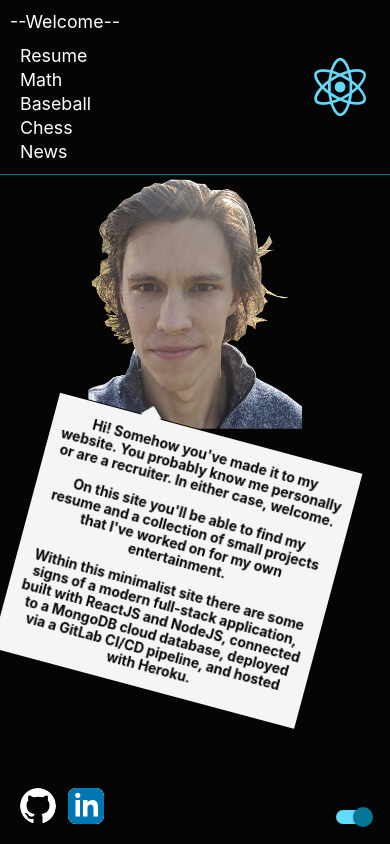
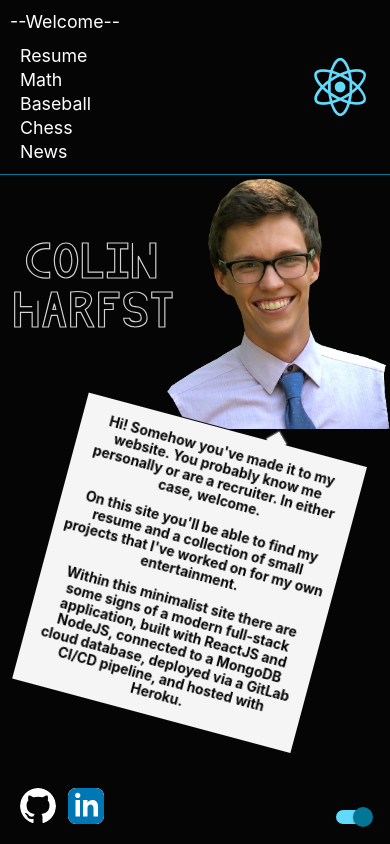
Before and after one commit to colinharfst/example-site, a React (Create React App) app in the folder client/: page / in a window 390 px wide. Built offline with nearby package versions, Linux system fonts and the light colour scheme.

Commit message:
add animated ~signature~

```diff
--- a/client/src/components/home/home.jsx
+++ b/client/src/components/home/home.jsx
@@ -2,21 +2,23 @@ import React from "react";
 import "./home.scss";
 import self from "./self.png";
 import selfie from "./selfie.png";
-// import Signature from "../widgets/signature";
+import Signature from "../widgets/signature";
 
 export function Home() {
   document.title = "Colin Harfst - Home";
 
   return (
     <>
-      {/* <Signature /> */}
       <div>
-        <img
-          src={Math.floor(Math.random() * 2) ? self : selfie}
-          alt={Math.floor(Math.random() * 2) ? "not a selfie" : "a selfie"}
-          style={{ marginTop: "4px" }}
-          height={250}
-        />
+        <div style={{ display: "flex", justifyContent: "center", alignContent: "center" }}>
+          <Signature />
+          <img
+            src={Math.floor(Math.random() * 1) + 1 ? self : selfie} // Only showing the professional pic
+            alt={Math.floor(Math.random() * 1) + 1 ? "not a selfie" : "a selfie"} // Only showing the professional pic
+            style={{ marginTop: "4px" }}
+            height={250}
+          />
+        </div>
         <div className="home-text">
           <h3>
             Hi! Somehow you've made it to my website. You probably know me personally or are a recruiter. In either
--- a/client/src/components/home/home.scss
+++ b/client/src/components/home/home.scss
@@ -1,7 +1,7 @@
 .home-text {
   background-color: white;
   border: 1.5px solid #7d7d7d;
-  transform: rotate(15deg) translate(-90px, -10px);
+  transform: rotate(15deg) translate(-40px, -10px);
   max-width: 450px;
   margin: 20px auto;
   padding: 0 10px;
@@ -9,10 +9,11 @@
     content: "";
     position: absolute;
     top: -10px;
+    right: 30%;
     background-color: white;
     border: 1.5px solid #7d7d7d;
     border-width: 1.5px 1.5px 0 0;
-    transform: translate(-50%) rotate(-45deg);
+    transform: rotate(-45deg);
     width: 15px;
     height: 15px;
   }
@@ -34,13 +35,7 @@
 @media only screen and (max-width: 675px) {
   .home-text {
     transform: rotate(15deg) translate(-60px, -10px);
-    margin-left: 75px;
+    margin-left: 100px;
     margin-bottom: 0;
   }
 }
-
-@media only screen and (max-width: 500px) {
-  .home-text::before {
-    left: 30%;
-  }
-}
--- a/client/src/components/widgets/signature.jsx
+++ b/client/src/components/widgets/signature.jsx
@@ -1,148 +1,59 @@
 import React from "react";
 import "./signature.scss";
 
-const isWideScreen = false;
+export function Signature() {
+  //   const [isWideScreen, setIsWideScreen] = useState(false);
 
-export function Signature() {
+  //   useEffect(() => {
+  //     window.addEventListener("resize", () => {
+  //       const width = Math.max(document.documentElement.clientWidth || 0, window.innerWidth || 0);
+  //       setIsWideScreen(width > 675);
+  //     });
+  //   }, []);
+
+  const isWideScreen = false;
+
   if (isWideScreen) {
     return (
-      <svg width="532" height="76" viewBox="0 0 532 76" fill="none">
+      <svg className="signature" width="532" height="76" viewBox="0 0 532 76" fill="none">
         <g>
           {/* Letters are 60 tall x 40 wide (except L, I, F, & T which are 35 wide) */}
           {/* Letters are 10 thick */}
           {/* Everything has a margin of 8 */}
-          <path
-            d="m 48 8 c -50 -5 -50 65 0 60 l 0 -10 c -36 5 -36 -45 0 -40 l 0 -11"
-            id="C"
-            stroke="#D3D3D3"
-            stroke-width="2"
-          />
-          <path
-            d="m 76 8 c -20 0 -20 30 -20 30 c 0 0 0 30 20 30 c 20 0 20 -30 20 -30 c 0 0 0 -30 -20 -30 m 0 10 c -10 0 -10 20 -10 20 c 0 0 0 20 10 20 c 10 0 10 -20 10 -20 c 0 0 0 -20 -10 -20"
-            id="O"
-            stroke="#D3D3D3"
-            stroke-width="2"
-          />
-          <path d="m 104 8 l 0 60 35 0 0 -10 -25 0 0 -50 -11 0" id="L" stroke="#D3D3D3" stroke-width="2" />
-          <path
-            d="m 159.5 8 l -12.5 0 0 10 12.5 0 0 40 -12.5 0 0 10 35 0 0 -10 -12.5 0 0 -40 12.5 0 0 -10 -22.5 0"
-            id="I"
-            stroke="#D3D3D3"
-            stroke-width="2"
-          />
-          <path
-            d="m 190 8 l 0 60 10 0 0 -37.5 20 37.5 10 0 0 -60 -10 0 0 37.5 -20 -37.5 -11 0"
-            id="N"
-            stroke="#D3D3D3"
-            stroke-width="2"
-          />
-          <path
-            d="m 292 33 l -20 0 0 -25 -10 0 0 60 10 0 0 -25 20 0 0 25 10 0 0 -60 -10 0 0 25 -1 0"
-            id="H"
-            stroke="#D3D3D3"
-            stroke-width="2"
-          />
-          <path
-            d="m 324 8 l -15 60 10 0 5 -20 10 0 5 20 10 0 -15 -60 -11 0 m 3.5 30 5 0 -2.5 -10 -2.5 10 1 0 "
-            id="A"
-            stroke="#D3D3D3"
-            stroke-width="2"
-          />
-          <path
-            d="m 358 8 l 0 60 10 0 0 -25 7.5 0 12.5 25 10 0 -15 -30 c 12 -6 25 -36 -25 -30 l -1 0 m 10 10 l 0 15 7.5 0 c 12 -6 15 -18 -7.5 -15 l -1 0"
-            id="R"
-            stroke="#D3D3D3"
-            stroke-width="2"
-          />
-          <path
-            d="m 441 8 l -35 0 0 60 10 0 0 -30 15 0 0 -10 -15 0 0 -10 25 0 0 -10 -1 0"
-            id="F"
-            stroke="#D3D3D3"
-            stroke-width="2"
-          />
-          <path
-            d="m 489 23 c 0 -20 -40 -20 -40 0 c 0 15 12 20 20 20 c 8 0 10 4 10 10 c 0 8 -18 8 -20 0 l -10 0 c 0 20 40 20 40 0 c 0 -15 -12 -20 -20 -20 c -8 0 -10 -4 -10 -10 c 0 -8 18 -8 20 0 l 11 0"
-            id="S"
-            stroke="#D3D3D3"
-            stroke-width="2"
-          />
-          <path
-            d="m 512 8 l -17.5 0 0 10 12.5 0 0 50 10 0 0 -50 12.5 0 0 -10 -17.5 0"
-            id="T"
-            stroke="#D3D3D3"
-            stroke-width="2"
-          />
+          <path d="m 48 8 c -53 -5 -53 65 0 60 l 0 -10 c -40 5 -40 -45 0 -40 l 0 -11" />
+          <path d="m 76 8 c -20 0 -20 30 -20 30 c 0 0 0 30 20 30 c 20 0 20 -30 20 -30 c 0 0 0 -30 -20 -30 m 0 10 c -10 0 -10 20 -10 20 c 0 0 0 20 10 20 c 10 0 10 -20 10 -20 c 0 0 0 -20 -10 -20" />
+          <path d="m 104 8 l 0 60 35 0 0 -10 -25 0 0 -50 -11 0" />
+          <path d="m 159.5 8 l -12.5 0 0 10 12.5 0 0 40 -12.5 0 0 10 35 0 0 -10 -12.5 0 0 -40 12.5 0 0 -10 -22.5 0" />
+
+          <path d="m 190 8 l 0 60 10 0 0 -37.5 20 37.5 10 0 0 -60 -10 0 0 37.5 -20 -37.5 -11 0" />
+          <path d="m 292 33 l -20 0 0 -25 -10 0 0 60 10 0 0 -25 20 0 0 25 10 0 0 -60 -10 0 0 25 -1 0" />
+          <path d="m 324 8 l -15 60 10 0 5 -20 10 0 5 20 10 0 -15 -60 -11 0 m 3.5 30 5 0 -2.5 -10 -2.5 10 1 0 " />
+          <path d="m 358 8 l 0 60 10 0 0 -25 7.5 0 12.5 25 10 0 -15 -30 c 12 -6 25 -36 -25 -30 l -1 0 m 10 10 l 0 15 7.5 0 c 12 -6 15 -18 -7.5 -15 l -1 0" />
+          <path d="m 441 8 l -35 0 0 60 10 0 0 -30 15 0 0 -10 -15 0 0 -10 25 0 0 -10 -1 0" />
+          <path d="m 489 23 c 0 -20 -40 -20 -40 0 c 0 15 12 20 20 20 c 8 0 10 4 10 10 c 0 8 -18 8 -20 0 l -10 0 c 0 20 40 20 40 0 c 0 -15 -12 -20 -20 -20 c -8 0 -10 -4 -10 -10 c 0 -8 18 -8 20 0 l 11 0" />
+          <path d="m 512 8 l -17.5 0 0 10 12.5 0 0 50 10 0 0 -50 12.5 0 0 -10 -17.5 0" />
         </g>
       </svg>
     );
   } else {
     return (
-      <svg width="286" height="160" viewBox="0 0 286 160" fill="none">
+      <svg className="signature" width="286" height="160" viewBox="0 0 286 160" fill="none">
         <g>
           {/* Letters are 60 tall x 40 wide (except L, I, F, & T which are 35 wide) */}
           {/* Letters are 10 thick */}
           {/* Everything has a margin of 8 */}
-          <path
-            d="m 72 8 c -50 -5 -50 65 0 60 l 0 -10 c -36 5 -36 -45 0 -40 l 0 -11"
-            id="C"
-            stroke="#D3D3D3"
-            stroke-width="2"
-          />
-          <path
-            d="m 100 8 c -20 0 -20 30 -20 30 c 0 0 0 30 20 30 c 20 0 20 -30 20 -30 c 0 0 0 -30 -20 -30 m 0 10 c -10 0 -10 20 -10 20 c 0 0 0 20 10 20 c 10 0 10 -20 10 -20 c 0 0 0 -20 -10 -20"
-            id="O"
-            stroke="#D3D3D3"
-            stroke-width="2"
-          />
-          <path d="m 128 8 l 0 60 35 0 0 -10 -25 0 0 -50 -11 0" id="L" stroke="#D3D3D3" stroke-width="2" />
-          <path
-            d="m 183.5 8 l -12.5 0 0 10 12.5 0 0 40 -12.5 0 0 10 35 0 0 -10 -12.5 0 0 -40 12.5 0 0 -10 -22.5 0"
-            id="I"
-            stroke="#D3D3D3"
-            stroke-width="2"
-          />
-          <path
-            d="m 214 8 l 0 60 10 0 0 -37.5 20 37.5 10 0 0 -60 -10 0 0 37.5 -20 -37.5 -11 0"
-            id="N"
-            stroke="#D3D3D3"
-            stroke-width="2"
-          />
-          <path
-            d="m 38 117 l -20 0 0 -25 -10 0 0 60 10 0 0 -25 20 0 0 25 10 0 0 -60 -10 0 0 25 -1 0"
-            id="H"
-            stroke="#D3D3D3"
-            stroke-width="2"
-          />
-          <path
-            d="m 71 92 l -15 60 10 0 5 -20 10 0 5 20 10 0 -15 -60 -11 0 m 3.5 30 5 0 -2.5 -10 -2.5 10 1 0 "
-            id="A"
-            stroke="#D3D3D3"
-            stroke-width="2"
-          />
-          <path
-            d="m 104 92 l 0 60 10 0 0 -25 7.5 0 12.5 25 10 0 -15 -30 c 12 -6 25 -36 -25 -30 l -1 0 m 10 10 l 0 15 7.5 0 c 12 -6 15 -18 -7.5 -15 l -1 0"
-            id="R"
-            stroke="#D3D3D3"
-            stroke-width="2"
-          />
-          <path
-            d="m 187 92 l -35 0 0 60 10 0 0 -30 15 0 0 -10 -15 0 0 -10 25 0 0 -10 -1 0"
-            id="F"
-            stroke="#D3D3D3"
-            stroke-width="2"
-          />
-          <path
-            d="m 235 107 c 0 -20 -40 -20 -40 0 c 0 15 12 20 20 20 c 8 0 10 4 10 10 c 0 8 -18 8 -20 0 l -10 0 c 0 20 40 20 40 0 c 0 -15 -12 -20 -20 -20 c -8 0 -10 -4 -10 -10 c 0 -8 18 -8 20 0 l 11 0"
-            id="S"
-            stroke="#D3D3D3"
-            stroke-width="2"
-          />
-          <path
-            d="m 260.5 92 l -17.5 0 0 10 12.5 0 0 50 10 0 0 -50 12.5 0 0 -10 -17.5 0"
-            id="T"
-            stroke="#D3D3D3"
-            stroke-width="2"
-          />
+          <path d="m 68 8 c -53 -5 -53 65 0 60 l 0 -10 c -40 5 -40 -45 0 -40 l 0 -11" />
+          <path d="m 96 8 c -20 0 -20 30 -20 30 c 0 0 0 30 20 30 c 20 0 20 -30 20 -30 c 0 0 0 -30 -20 -30 m 0 10 c -10 0 -10 20 -10 20 c 0 0 0 20 10 20 c 10 0 10 -20 10 -20 c 0 0 0 -20 -10 -20" />
+          <path d="m 124 8 l 0 60 35 0 0 -10 -25 0 0 -50 -11 0" />
+          <path d="m 179.5 8 l -12.5 0 0 10 12.5 0 0 40 -12.5 0 0 10 35 0 0 -10 -12.5 0 0 -40 12.5 0 0 -10 -22.5 0" />
+
+          <path d="m 210 8 l 0 60 10 0 0 -37.5 20 37.5 10 0 0 -60 -10 0 0 37.5 -20 -37.5 -11 0" />
+          <path d="m 38 117 l -20 0 0 -25 -10 0 0 60 10 0 0 -25 20 0 0 25 10 0 0 -60 -10 0 0 25 -1 0" />
+          <path d="m 71 92 l -15 60 10 0 5 -20 10 0 5 20 10 0 -15 -60 -11 0 m 3.5 30 5 0 -2.5 -10 -2.5 10 1 0 " />
+          <path d="m 104 92 l 0 60 10 0 0 -25 7.5 0 12.5 25 10 0 -15 -30 c 12 -6 25 -36 -25 -30 l -1 0 m 10 10 l 0 15 7.5 0 c 12 -6 15 -18 -7.5 -15 l -1 0" />
+          <path d="m 187 92 l -35 0 0 60 10 0 0 -30 15 0 0 -10 -15 0 0 -10 25 0 0 -10 -1 0" />
+          <path d="m 235 107 c 0 -20 -40 -20 -40 0 c 0 15 12 20 20 20 c 8 0 10 4 10 10 c 0 8 -18 8 -20 0 l -10 0 c 0 20 40 20 40 0 c 0 -15 -12 -20 -20 -20 c -8 0 -10 -4 -10 -10 c 0 -8 18 -8 20 0 l 11 0" />
+          <path d="m 260.5 92 l -17.5 0 0 10 12.5 0 0 50 10 0 0 -50 12.5 0 0 -10 -17.5 0" />
         </g>
       </svg>
     );
--- a/client/src/components/widgets/signature.scss
+++ b/client/src/components/widgets/signature.scss
@@ -1,6 +1,9 @@
-svg {
+svg.signature {
+  margin: 30px;
   g {
     path {
+      stroke: #050505;
+      stroke-width: 2;
       stroke-dasharray: 1000;
       stroke-dashoffset: 1000;
       animation-name: squiggle;
@@ -12,8 +15,24 @@ svg {
   }
 }
 
+.app.dark-mode {
+  svg.signature {
+    g {
+      path {
+        stroke: #d3d3d3;
+      }
+    }
+  }
+}
+
 @keyframes squiggle {
   to {
     stroke-dashoffset: 0;
   }
 }
+
+@media only screen and (max-width: 575px) {
+  svg.signature {
+    margin: 30px -10px 0 10px;
+  }
+}
```
